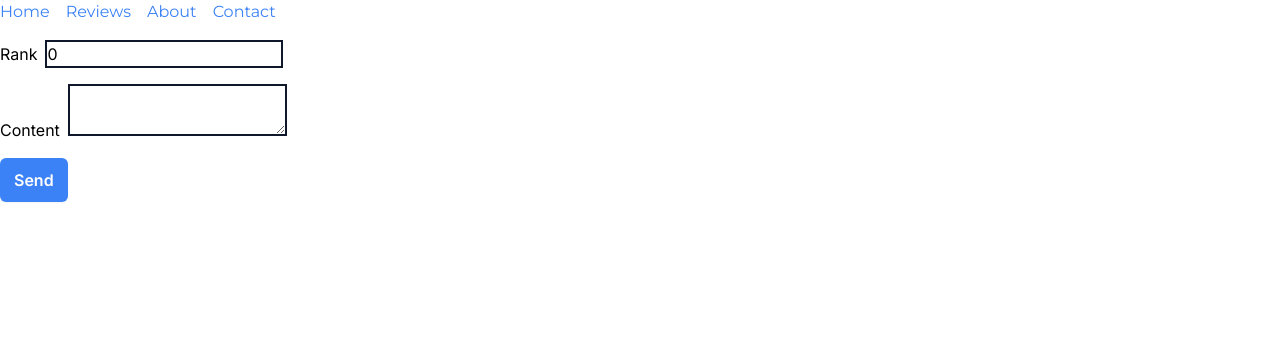
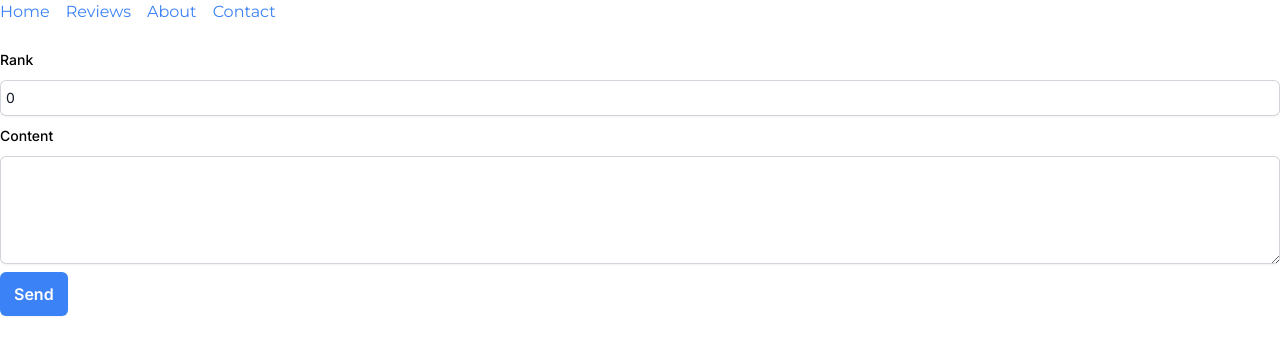
Before and after one commit to patrykomiotek/pcapp, a Next.js app: page /reviews/create in a window 1280 px wide. Shown: the top 354 px of the page. Built offline with nearby package versions, Linux system fonts and the light colour scheme; no server answers.

Commit message:
feat: add review form with tailwind and react hook form

```diff
--- a/src/components/CreateReviewForm/CreateReviewForm.tsx
+++ b/src/components/CreateReviewForm/CreateReviewForm.tsx
@@ -6,6 +6,8 @@ import { sendForm } from "@/app/reviews/create/actions";
 import { FormEventHandler, useRef } from "react";
 import { createReviewSchema, type CreateReviewDto } from "@/types/Review";
 import { Button } from "@/ui/Button";
+import { Input } from "@/ui/Input";
+import { Textarea } from "@/ui/Textarea";
 
 export const CreateReviewForm = () => {
   const formRef = useRef<HTMLFormElement>(null);
@@ -34,31 +36,18 @@ export const CreateReviewForm = () => {
 
   return (
     <form ref={formRef} onSubmit={handleSubmit(handleClientForm)}>
-      <div className="block mb-4">
-        <label htmlFor="rank">Rank</label>
-        <input
-          id="rank"
-          type="number"
-          className="border-2 border-slate-900 ml-2"
-          defaultValue={0}
-          {...register("rank", { valueAsNumber: true })}
-        />
-        {errors.rank && <p className="text-red-400">{errors.rank.message}</p>}
-      </div>
-      <div className="block mb-4">
-        <label htmlFor="content">Content</label>
-        <textarea
-          id="content"
-          {...register("content")}
-          className="border-2 border-slate-900 ml-2"
-        />
-        {errors.content && (
-          <p className="text-red-400">{errors.content.message}</p>
-        )}
-      </div>
-      {/* <button type="submit" className="py-2 px-4 bg-blue-600 text-white">
-        Send
-      </button> */}
+      <Input
+        label="Rank"
+        {...register("rank", { valueAsNumber: true })}
+        type="number"
+        defaultValue={0}
+        error={errors.rank}
+      />
+      <Textarea
+        label="Content"
+        {...register("content")}
+        error={errors.content}
+      />
       <Button type="submit" label="Send" />
     </form>
   );
```
